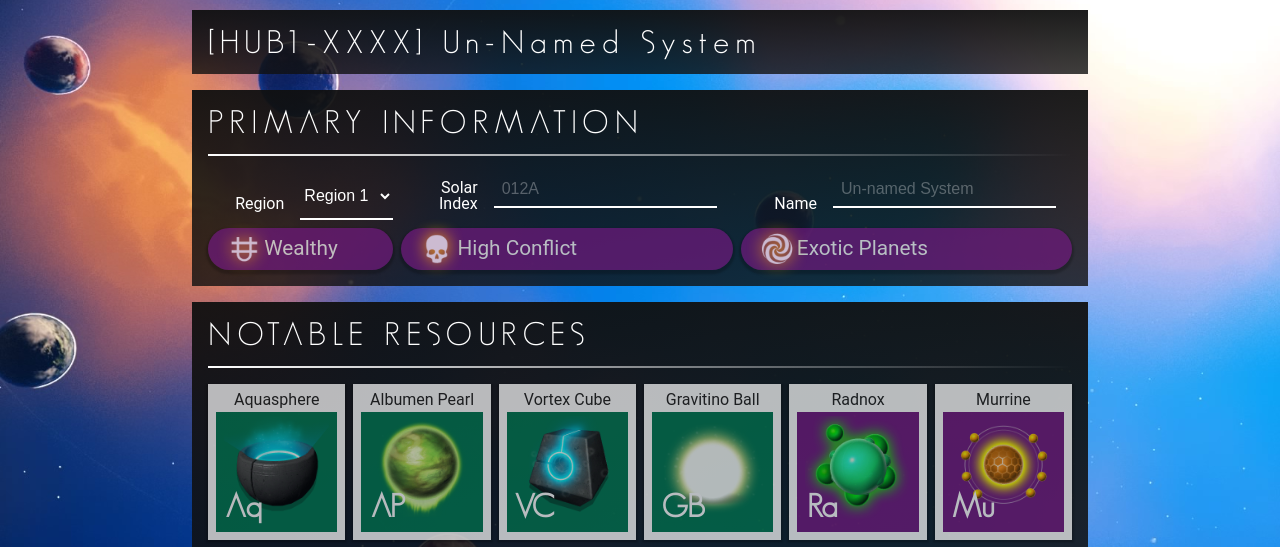
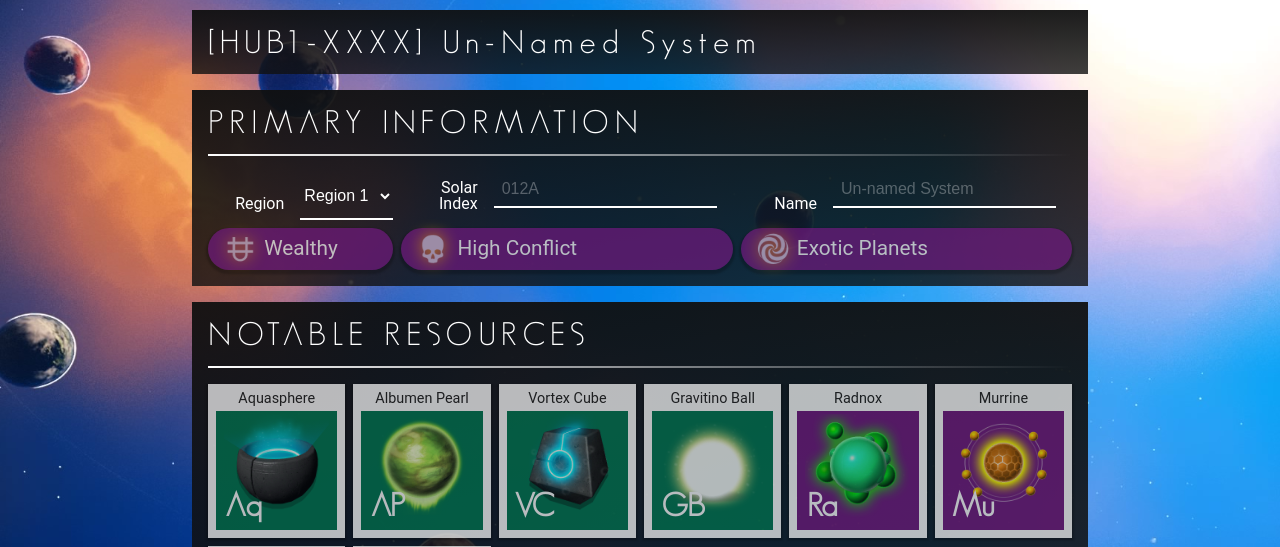
Before and after one commit to nphyx/ghp-system-namer, a plain HTML site: page index.html in a window 1280 px wide. Shown: the part 174-721 px from the top of the page. Drawn offline with Linux system fonts and the light colour scheme.

Commit message:
Firefox fixen.

```diff
--- a/styles/style.css
+++ b/styles/style.css
@@ -183,7 +183,8 @@ section {
         color: #222;
         width: calc(100% + .41rem);
         padding: .3rem;
-        margin: -.8rem -.5rem; }
+        margin: -.8rem -.5rem;
+        font-size: 0.9rem; }
       section .group label figure {
         position: relative; }
         section .group label figure img {
@@ -215,26 +216,26 @@ section {
     text-align: left;
     padding-left: 2.7em;
     margin: 0 auto; }
-  section#primary input[type=checkbox]::after {
+  section#primary input[type=checkbox] + label::before {
     content: "";
-    width: 6em;
-    height: 6em;
+    width: 6rem;
+    height: 6rem;
     position: absolute;
-    left: -1em;
-    top: -1.85em;
+    left: -1rem;
+    top: -1.7rem;
     visibility: visible;
     opacity: 0.7;
     z-index: 1;
     background-size: contain; }
-  section#primary input[type=checkbox]:checked::after {
+  section#primary input[type=checkbox]:checked + label::before {
     opacity: 1.0; }
-  section#primary .group:hover input[type=checkbox]::after {
+  section#primary .group:hover input[type=checkbox] + label::before {
     opacity: 1.0; }
-  section#primary #wealthy::after {
+  section#primary #wealthy + label::before {
     background-image: url("../assets/primary-econ.png"); }
-  section#primary #exotic::after {
+  section#primary #exotic + label::before {
     background-image: url("../assets/primary-exotic.png"); }
-  section#primary #conflict::after {
+  section#primary #conflict + label::before {
     background-image: url("../assets/primary-conflict.png"); }
   section#resources {
     grid-template-columns: repeat(12, 1fr); }
```
